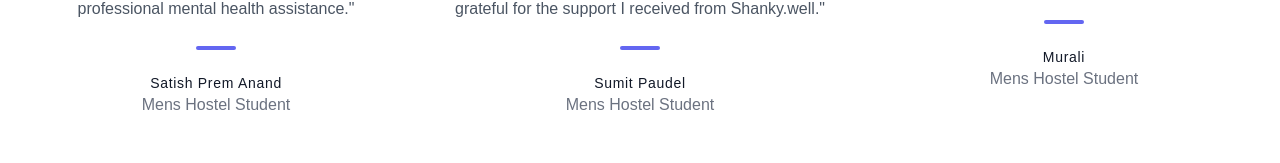
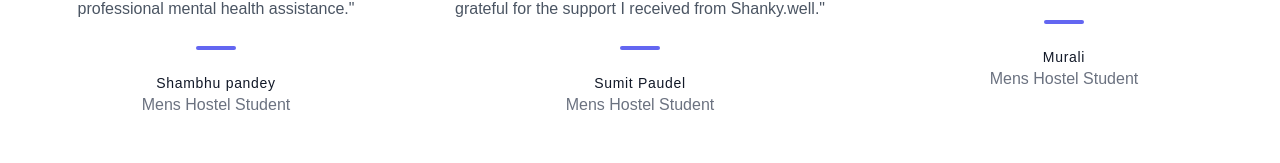
Before and after one commit to RaySatish/Shanky.well, a React (Create React App) app in the folder Pra/: page /home in a window 1280 px wide. Shown: the part 2779-2942 px from the top of the page. Built offline with nearby package versions, Linux system fonts and the light colour scheme.

Commit message:
Update Testimonial.js

```diff
--- a/Pra/src/components/Testimonial.js
+++ b/Pra/src/components/Testimonial.js
@@ -18,7 +18,7 @@ function Testimonial() {
               </p>
               <span className="inline-block h-1 w-10 rounded bg-indigo-500 mt-6 mb-4"></span>
               <h2 className="text-gray-900 font-medium title-font tracking-wider text-sm">
-                  Satish Prem Anand
+                  Shambhu pandey
               </h2>
               <p className="text-gray-500">Mens Hostel Student</p>
             </div>
```
